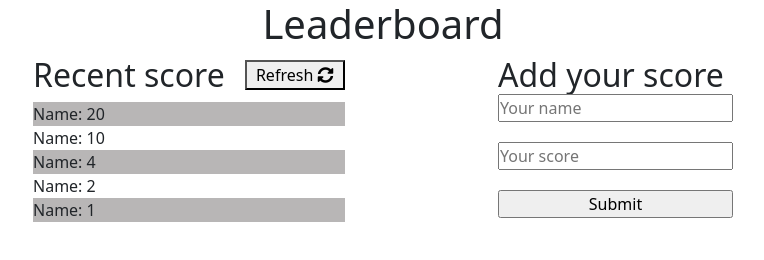
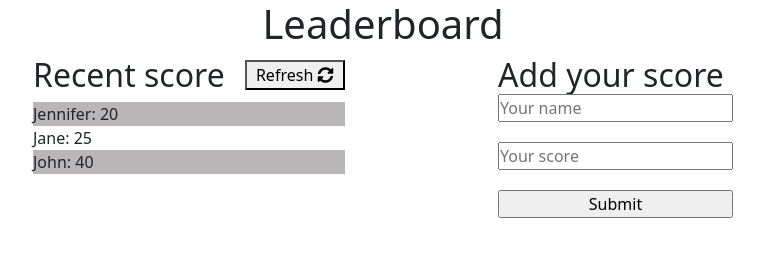
Before and after one commit to Mhdez221993/Leaderboard, a website built with webpack: page index.html in a window 1280 px wide. Shown: the whole page, without its empty margins (257-1021 px from the left). Built offline with nearby package versions, Linux system fonts and the light colour scheme.

Commit message:
Added basict classList to display the scores

```diff
--- a/index.html
+++ b/index.html
@@ -16,13 +16,9 @@
                 <h2>Recent score</h2>
                 <button class="refresh"> Refresh <i class="fas fa-sync-alt"></i> </button>
             </div>
-            <ul>
-                <li>Name: 20</li>
-                <li>Name: 10</li>
-                <li>Name: 4</li>
-                <li>Name: 2</li>
-                <li>Name: 1</li>
-            </ul>
+            <div id="user-table">
+
+            </div>
         </section>
         <section class="add-score">
             <h2>Add your score</h2>
--- /dev/null
+++ b/src/components/list.js
@@ -0,0 +1,14 @@
+class List {
+
+    createMarkup(scores){
+        return `<ul>
+        ${scores.map(score => `<li>${score.name}: ${score.score}</li>`).join("\n")}
+        </ul>`
+    }
+
+    sortScore(scores){
+       return scores.sort((a,b) => a.score - b.score)
+    }
+}
+
+export default List
--- a/src/index.js
+++ b/src/index.js
@@ -1 +1,9 @@
 import './style.css'
+import List from './components/list'
+import scores from './utils/users'
+
+const scoreList = new List()
+const sortedScore = scoreList.sortScore(scores)
+
+
+document.getElementById('user-table').innerHTML = scoreList.createMarkup(sortedScore)
--- /dev/null
+++ b/src/lib/observer.js
@@ -0,0 +1,5 @@
+class Observer {
+    constructor(){
+        this.observer = []
+    }
+}
--- /dev/null
+++ b/src/utils/users.js
@@ -0,0 +1,15 @@
+// Initial set of users.
+export default [
+    {
+      score: 20,
+      name: "Jennifer"
+    },
+    {
+      score: 25,
+      name: "Jane"
+    },
+    {
+      score: 40,
+      name: "John"
+    }
+];
```
Also changed, not shown: 3 other files.
